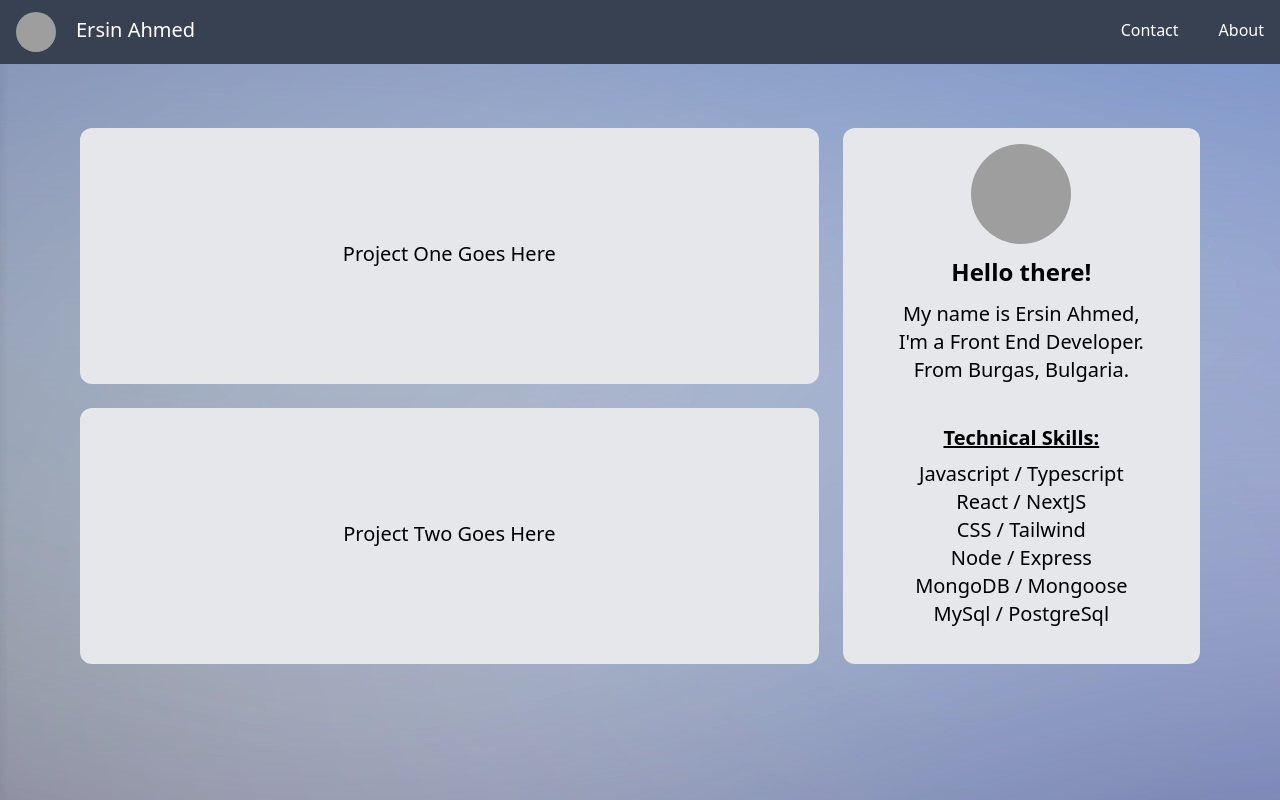
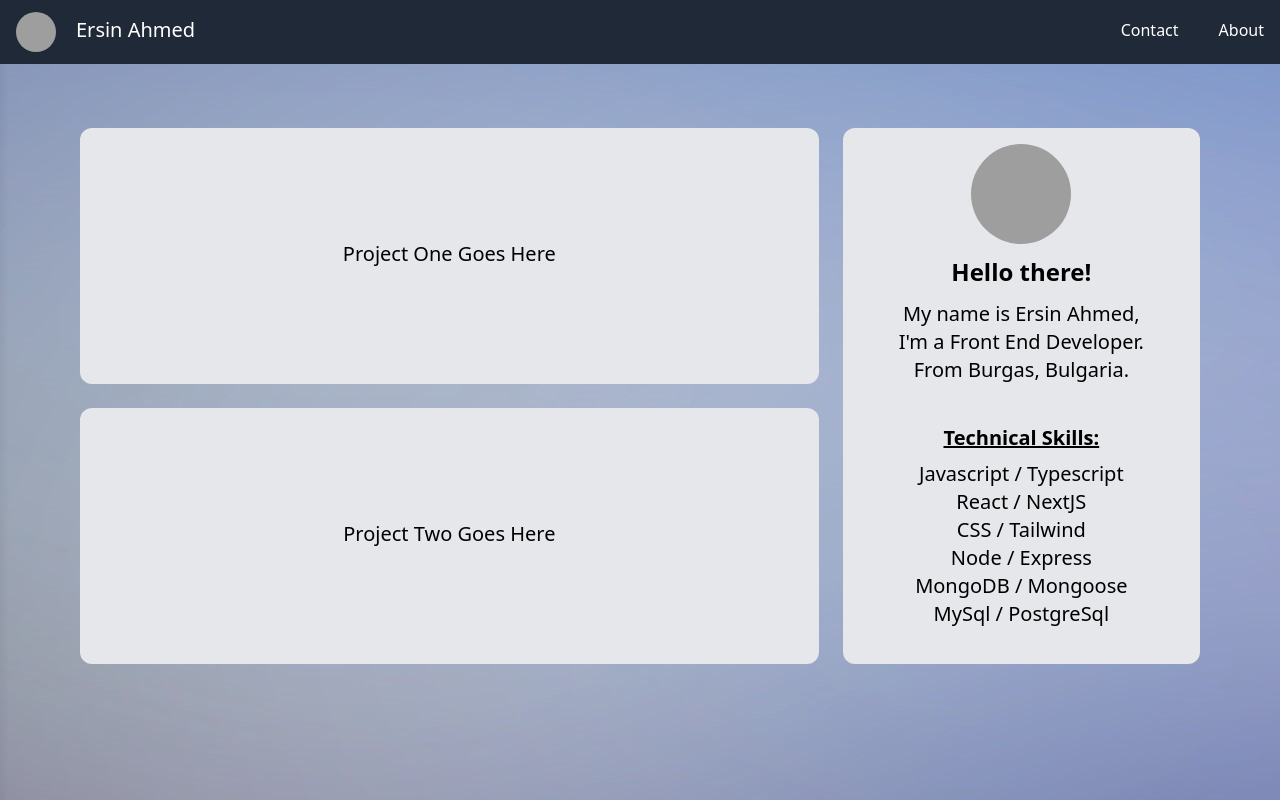
Before and after one commit to ersin-ahmed/portfolio, a Next.js app: page / in a window 1280 px wide. Shown: the top 800 px of the page. Built offline with nearby package versions, Linux system fonts and the light colour scheme; grey boxes are pictures that could not be loaded.

Commit message:
changed navbar color

```diff
--- a/components/Navbar.js
+++ b/components/Navbar.js
@@ -9,7 +9,7 @@ const Navbar = () => {
 				<title>Portfolio of Ersin Ahmed</title>
 				<meta name='viewport' content='initial-scale=1.0, width=device-width' />
 			</Head>
-			<nav className='bg-gray-700 text-white border-gray-200 px-2 sm:px-4 py-3'>
+			<nav className='bg-gray-800 text-white border-gray-200 px-2 sm:px-4 py-3'>
 				<div className='container flex flex-wrap justify-between items-center mx-auto'>
 					<Link href='/' className='flex items-center'>
 						<a className='hover:text-teal-200 text-xl flex'>
```
